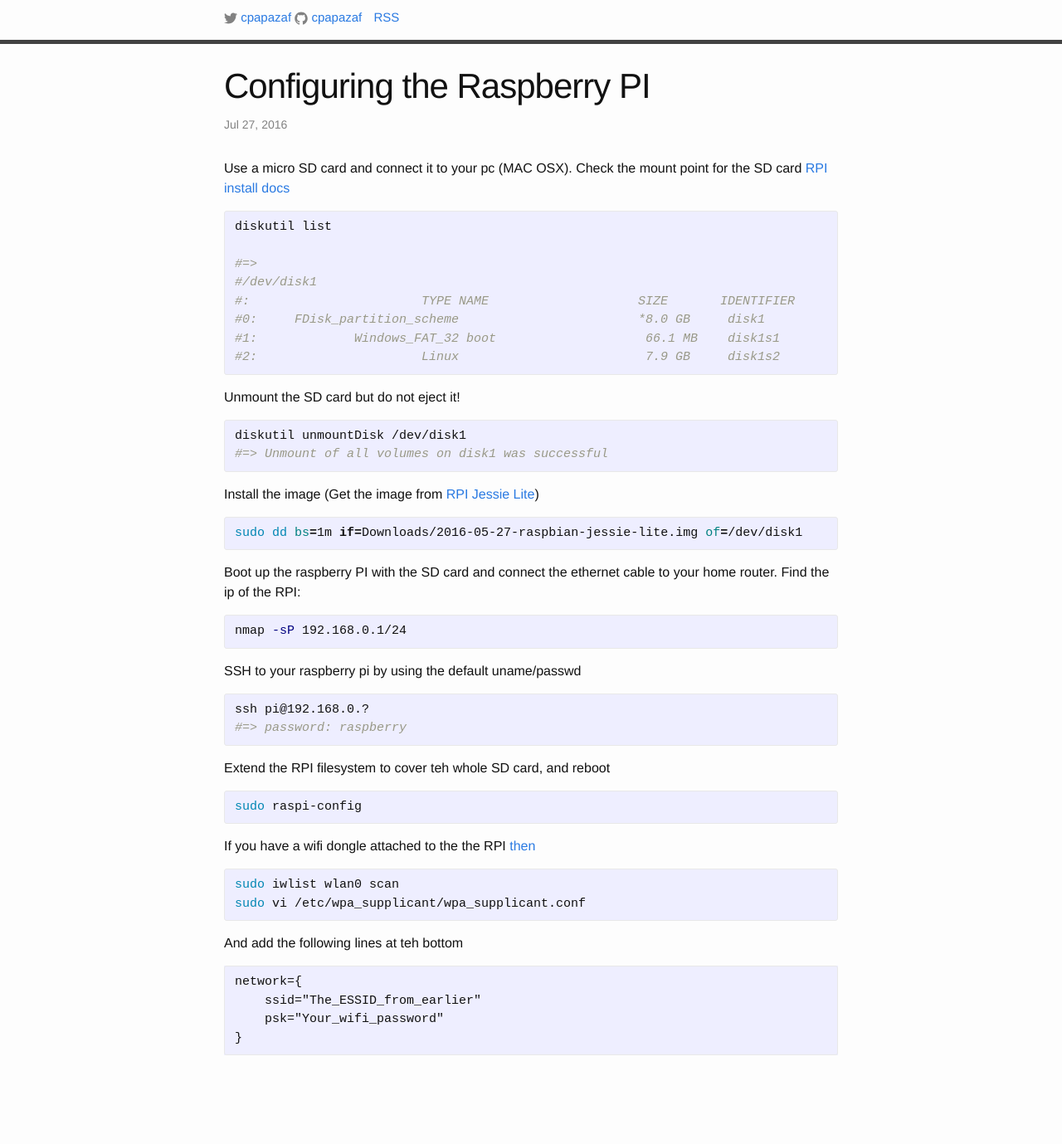
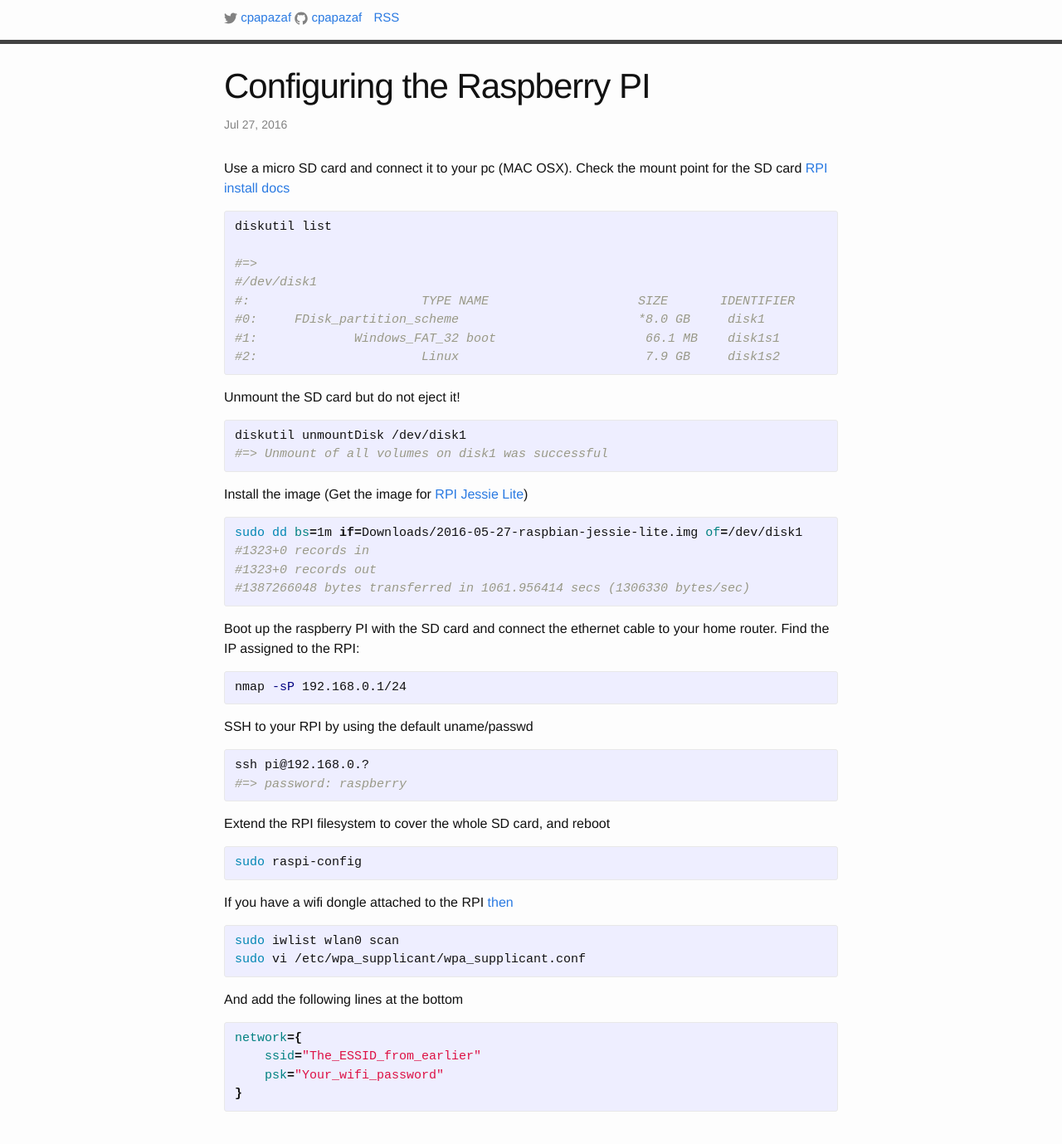
Before and after one commit to cpapazaf/cpapazaf.github.io, a Jekyll site: the page built from _posts/2016-07-27-configure-rpi.md, in a window 1280 px wide and 1400 px high, scrolled down 121 px. Shown: the top 1379 px of the window at 83% size. Built offline with Jekyll 4.4.1, drawn with Linux system fonts in a browser that asks for light colours; before the commit the page ends 1453 px from its top, so only the background shows below that.

Commit message:
Update 2016-07-27-configure-rpi.md

````diff
--- a/_posts/2016-07-27-configure-rpi.md
+++ b/_posts/2016-07-27-configure-rpi.md
@@ -24,40 +24,43 @@
 #=> Unmount of all volumes on disk1 was successful
 {% endhighlight %}
 
-Install the image (Get the image from [RPI Jessie Lite][rpi-jesie-lite])
+Install the image (Get the image for [RPI Jessie Lite][rpi-jesie-lite])
 {% highlight bash %}
 sudo dd bs=1m if=Downloads/2016-05-27-raspbian-jessie-lite.img of=/dev/disk1
+#1323+0 records in
+#1323+0 records out
+#1387266048 bytes transferred in 1061.956414 secs (1306330 bytes/sec)
 {% endhighlight %}
 
-Boot up the raspberry PI with the SD card and connect the ethernet cable to your home router. Find the ip of the RPI:
+Boot up the raspberry PI with the SD card and connect the ethernet cable to your home router. Find the IP assigned to the RPI:
 {% highlight bash %}
 nmap -sP 192.168.0.1/24
 {% endhighlight %}
 
-SSH to your raspberry pi by using the default uname/passwd
+SSH to your RPI by using the default uname/passwd
 {% highlight bash %}
 ssh pi@192.168.0.?
 #=> password: raspberry
 {% endhighlight %}
 
-Extend the RPI filesystem to cover teh whole SD card, and reboot
+Extend the RPI filesystem to cover the whole SD card, and reboot
 {% highlight bash %}
 sudo raspi-config
 {% endhighlight %}
 
-If you have a wifi dongle attached to the the RPI [then][rpi-connect-wifi]
+If you have a wifi dongle attached to the RPI [then][rpi-connect-wifi]
 {% highlight bash %}
 sudo iwlist wlan0 scan
 sudo vi /etc/wpa_supplicant/wpa_supplicant.conf
 {% endhighlight %}
 
-And add the following lines at teh bottom
-```
+And add the following lines at the bottom
+{% highlight bash %}
 network={
     ssid="The_ESSID_from_earlier"
     psk="Your_wifi_password"
 }
-```
+{% endhighlight %}
 
 [rpi-install]: https://www.raspberrypi.org/documentation/installation/installing-images/mac.md
 [rpi-jesie-lite]: https://www.raspberrypi.org/downloads/raspbian/
````
